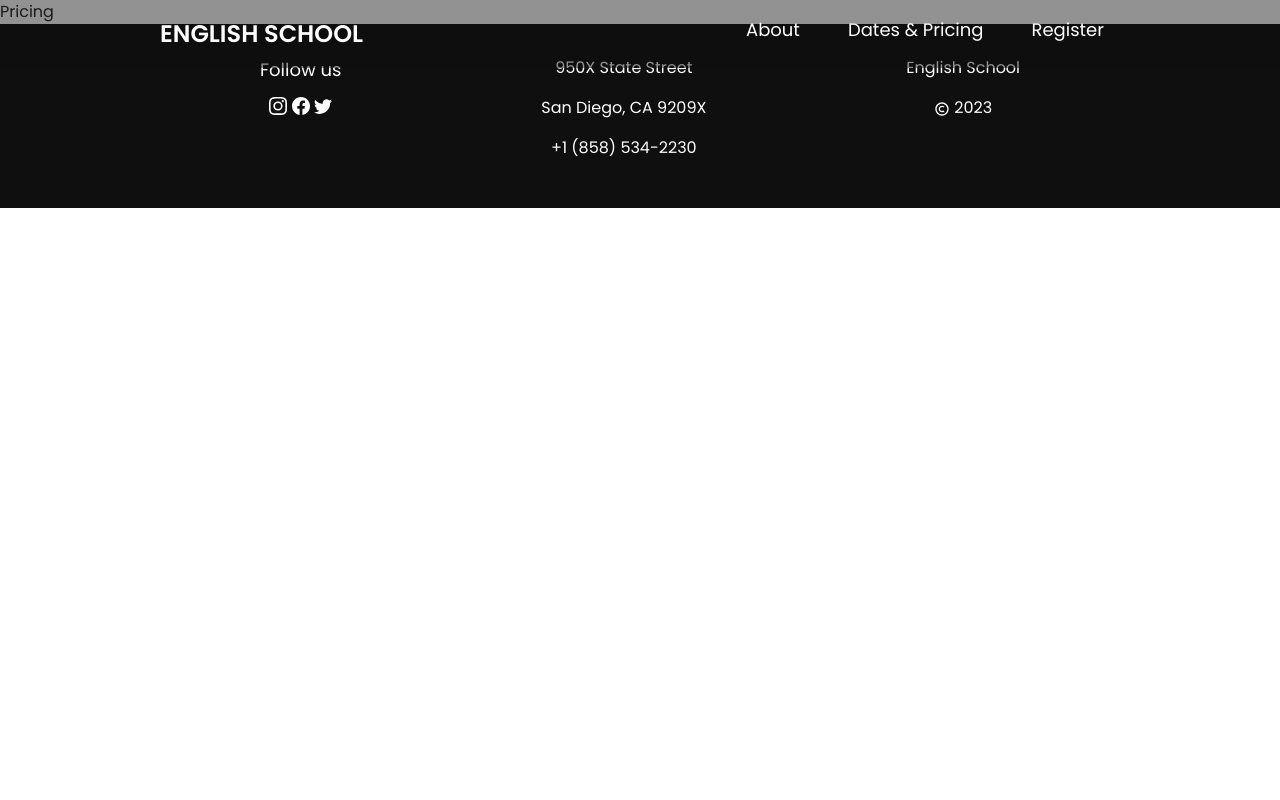
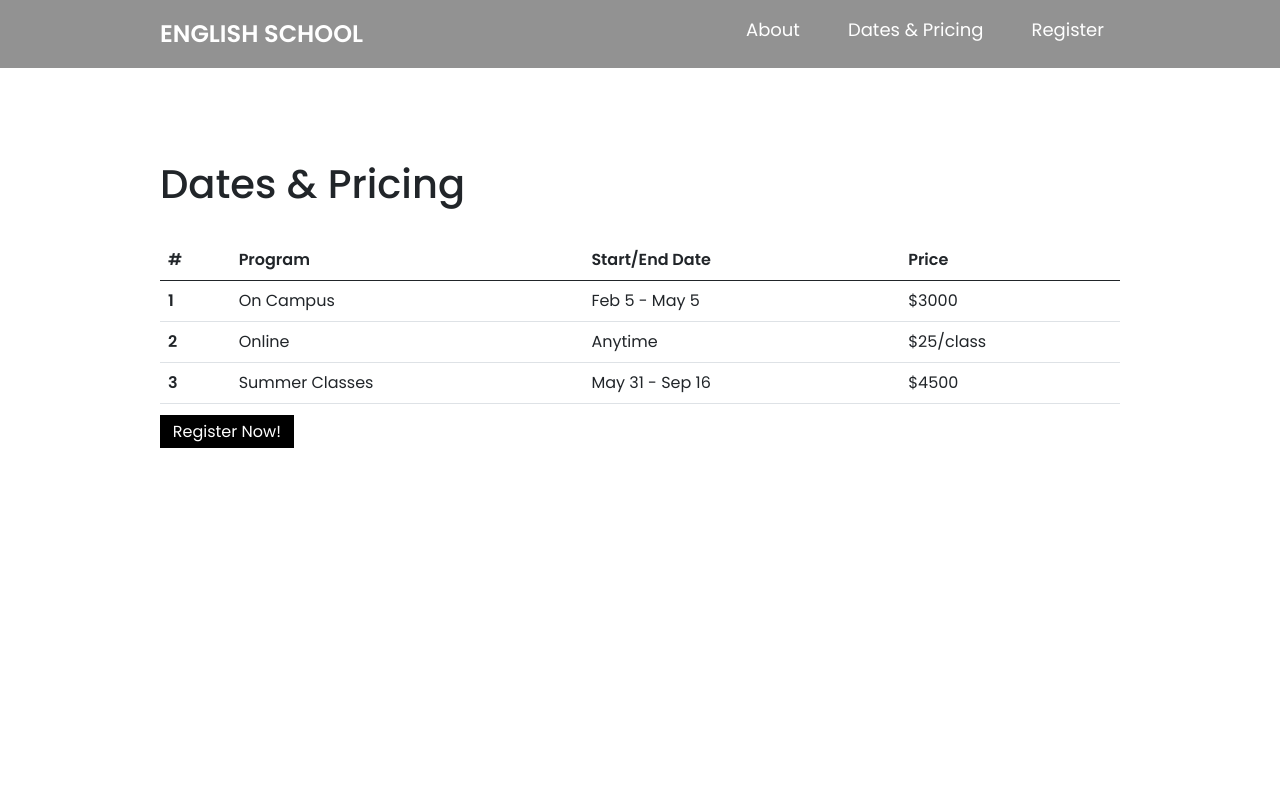
Before and after one commit to carlospsvieira/english_school, a React (Vite) app: page /pricing in a window 1280 px wide. Shown: the top 800 px of the page. Built offline with nearby package versions, Linux system fonts and the light colour scheme.

Commit message:
dates and pricing done

```diff
--- a/src/pages/Pricing.jsx
+++ b/src/pages/Pricing.jsx
@@ -1,7 +1,42 @@
-import React from 'react'
+import React from "react";
+import { Link } from "react-router-dom";
+import "../stylesheets/Pricing.css";
 
 export default function Pricing() {
   return (
-    <div>Pricing</div>
-  )
+    <div className="pricing-container">
+      <h1>Dates & Pricing</h1>
+      <table className="table table-hover">
+        <thead>
+          <tr>
+            <th scope="col">#</th>
+            <th scope="col">Program</th>
+            <th scope="col">Start/End Date</th>
+            <th scope="col">Price</th>
+          </tr>
+        </thead>
+        <tbody>
+          <tr>
+            <th scope="row">1</th>
+            <td>On Campus</td>
+            <td>Feb 5 - May 5</td>
+            <td>$3000</td>
+          </tr>
+          <tr>
+            <th scope="row">2</th>
+            <td>Online</td>
+            <td>Anytime</td>
+            <td>$25/class</td>
+          </tr>
+          <tr>
+            <th scope="row">3</th>
+            <td>Summer Classes</td>
+            <td>May 31 - Sep 16</td>
+            <td>$4500</td>
+          </tr>
+        </tbody>
+      </table>
+      <Link to="/register">Register Now!</Link>
+    </div>
+  );
 }
--- a/src/pages/Register.jsx
+++ b/src/pages/Register.jsx
@@ -7,33 +7,33 @@ export default function Register() {
     <div className="register-container">
       <h1>Register</h1>
       <img src={registration} alt="register" />
-      <form class="row row-cols-lg-auto g-3 align-items-center" action="/">
-        <div class="col-12">
-          <div class="input-group">
+      <form className="row row-cols-lg-auto g-3 align-items-center" action="/">
+        <div className="col-12">
+          <div className="input-group">
             <input
               type="text"
-              class="form-control"
+              className="form-control"
               placeholder="Full Name"
               required
             />
           </div>
         </div>
-        <div class="col-12">
-          <div class="input-group">
+        <div className="col-12">
+          <div className="input-group">
             <input
               type="email"
-              class="form-control"
+              className="form-control"
               placeholder="Email"
               required
             />
           </div>
         </div>
 
-        <div class="col-12">
-          <label class="visually-hidden" for="inlineFormSelectPref">
+        <div className="col-12">
+          <label className="visually-hidden" for="inlineFormSelectPref">
             Preference
           </label>
-          <select class="form-select" id="inlineFormSelectPref" required>
+          <select className="form-select" id="inlineFormSelectPref" required>
             <option selected>Choose your program</option>
             <option value="1">On Campus</option>
             <option value="2">Online</option>
@@ -41,24 +41,22 @@ export default function Register() {
           </select>
         </div>
 
-        <div class="col-12">
-          <div class="form-check">
+        <div className="col-12">
+          <div className="form-check">
             <input
-              class="form-check-input"
+              className="form-check-input"
               type="checkbox"
               id="inlineFormCheck"
               required
             />
-            <label class="form-check-label" for="inlineFormCheck">
+            <label className="form-check-label" for="inlineFormCheck">
               Agree to send my information
             </label>
           </div>
         </div>
 
-        <div class="col-12">
-          <button type="submit">
-            Submit
-          </button>
+        <div className="col-12">
+          <button type="submit">Submit</button>
         </div>
       </form>
     </div>
--- a/src/stylesheets/Pricing.css
+++ b/src/stylesheets/Pricing.css
@@ -0,0 +1,23 @@
+.pricing-container {
+  padding: 10rem 10rem;
+  height: 100vh;
+}
+
+.pricing-container h1 {
+  margin-bottom: 2rem;
+}
+
+.pricing-container a {
+  text-decoration: none;
+  color: white;
+  background-color: black;
+  padding: 0.3rem 0.8rem;
+  transition: 0.3s;
+}
+
+.pricing-container a:hover {
+  background-color: white;
+  border: 1px solid black;
+  color: black;
+  transition: 0.3s;
+}
--- a/src/stylesheets/Register.css
+++ b/src/stylesheets/Register.css
@@ -4,6 +4,7 @@
   justify-content: center;
   align-items: center;
   padding: 6rem 0;
+  height: 100vh;
   gap: 0.5rem;
 }
 
```
